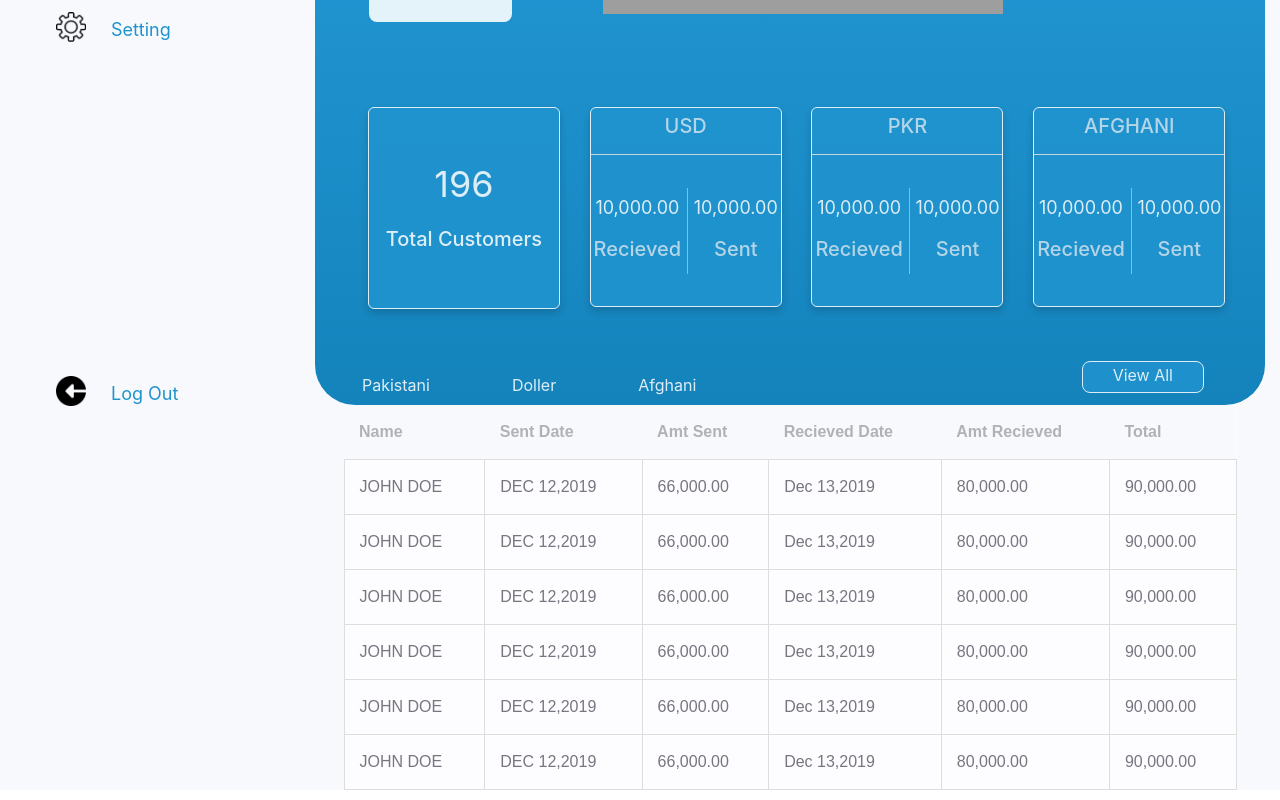
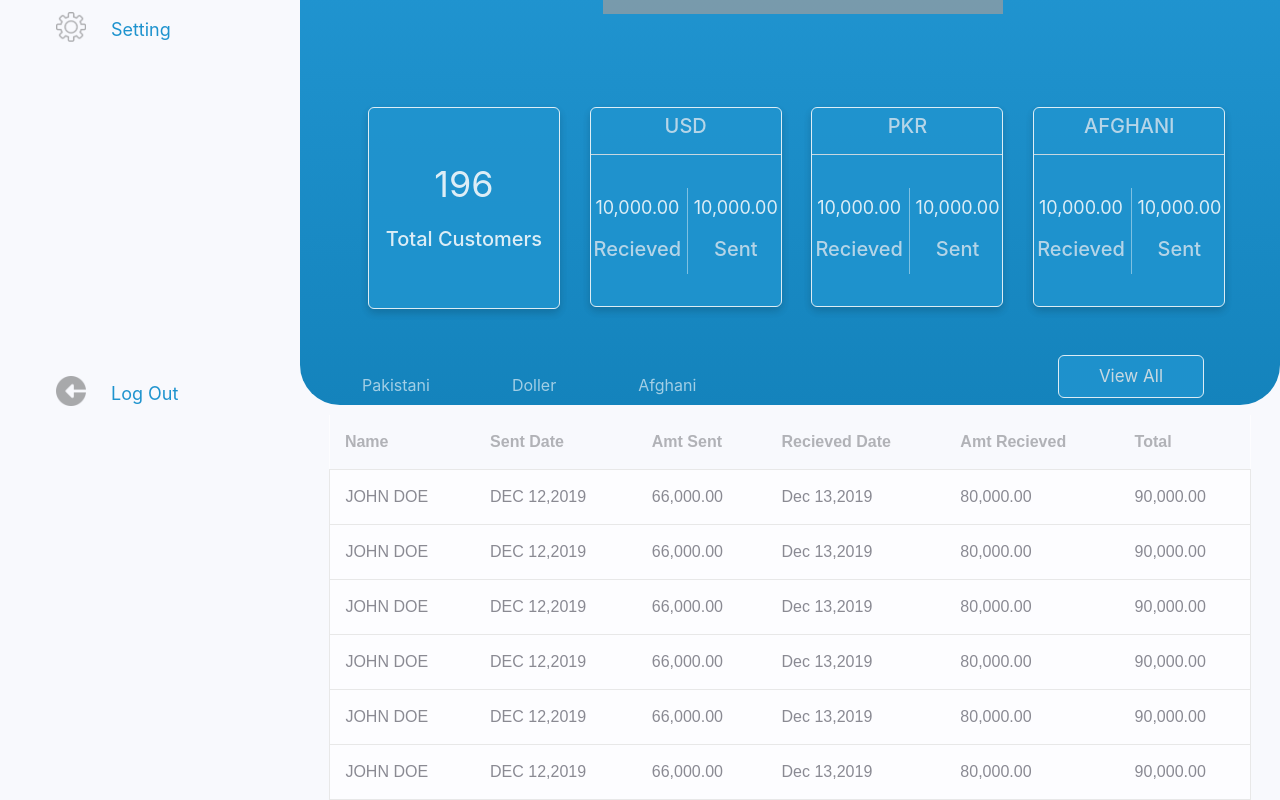
Before and after one commit to akashahmad/nstpAdmin, a React (Create React App) app: page / in a window 1280 px wide. Shown: the part 339-1139 px from the top of the page. Built offline with nearby package versions, Linux system fonts and the light colour scheme; grey boxes are pictures that could not be loaded.

Commit message:
homepage

```diff
--- a/src/Components/Section1/Style.js
+++ b/src/Components/Section1/Style.js
@@ -145,6 +145,7 @@ ul.list-unstyled.components.logout{
 .image_icon{
     height: 30px;
     margin-top: 21px;
+    opacity:0.32;
 }
 .sidenav-customer{
 margin-left:-7px;
--- a/src/Components/Section2/Style.js
+++ b/src/Components/Section2/Style.js
@@ -3,8 +3,11 @@ import React from 'react'
 export default ()=>{
 return(
 <style js="true">{`
+
+
 .Header-section2
 {
+    padding:0;
     background-color: #f8f9fd;
 
 }
@@ -21,12 +24,14 @@ return(
 }
 a.nav-link {
     color: white;
+    opacity:70%;
 }
 .vertical-line-inside-navbar{
     border-left: 1.5px solid white;
     height: 28px;
     margin-top: 9px;
     padding-left: 6px;
+    opacity:50%;
 }
 .image-search{
     padding-right: 15px;
@@ -118,13 +123,12 @@ a.nav-link {
 .btn1{
     background-color: #e4f3fa;
    border: 2px solid #e4f3fa;
-   color: #1c90cd;
-   padding-left: 15px;
-   padding-right: 15px;
-   padding-top: 5px;
-   border-radius: 8px;
-   padding-bottom: 5px;
+   color: #1e91cc;
+   padding: 8px 35px 8px 35px;
+   border-radius: 6px;
    margin-left: 20px;
+   background-color:#ffffff;
+   font-size: 17px;
 
 }
 
@@ -137,14 +141,11 @@ a.nav-link {
 .btn-viewall{
     background-color:#2094cf ;
     border:1px solid white;
-    padding-left: 30px;
-    padding-right: 30px;
-    // padding-top: 5px;
-    border-radius: 8px;
-    padding-bottom: 5px;
-    color: white;
+    padding: 8px 40px 8px 40px;
+    border-radius:6px;
+    color:  #e8e8e8;
     opacity: 85%;
-
+    font-size: 17px;
 }
 .card-recieved {
     min-height: 15vh;
--- a/src/Components/Section2/section2.js
+++ b/src/Components/Section2/section2.js
@@ -9,18 +9,18 @@ export default()=>{
 <>
 
 <div className="container-fluid Header-section2">
-        <div className="dashboard-content-homepage">
+        <div className="container-fluid dashboard-content-homepage">
 
             <nav class="navbar-section2-dashboard navbar-expand-lg ">
                 <div class="container-fluid navbar-top">
-
+                <div className="button-div-white">
                     <button type="button" id="sidebarCollapse" className="btntoggle btn1">
                         Add Customer
                         {/* <span>Toggle Sidebar</span> */}
-                    </button>
-                    <button class="btn btn-dark d-inline-block d-lg-none ml-auto" type="button" data-toggle="collapse" data-target="#navbarSupportedContent" aria-controls="navbarSupportedContent" aria-expanded="false" aria-label="Toggle navigation">
+                    </button></div>
+                    {/* <button class="btn btn-dark d-inline-block d-lg-none ml-auto" type="button" data-toggle="collapse" data-target="#navbarSupportedContent" aria-controls="navbarSupportedContent" aria-expanded="false" aria-label="Toggle navigation">
                         <i class="fas fa-align-justify"></i>
-                    </button>
+                    </button> */}
 
                     <div className="navbar-top-list">
                         <ul class="navbar-topnav-list navbar-nav ml-auto">
@@ -36,7 +36,7 @@ export default()=>{
                             </li>
                             <div class="vertical-line-inside-navbar"></div>
                             <li class="nav-item text-navbar-search">
-                                <a class="nav-link" href="#">Ahmed Wali</a>
+                                <a class="nav-link " href="#">Ahmed Wali</a>
                             </li>
                             <li class="nav-item text-navbar-search">
                             <a class="nav-link " href="#">
--- a/src/Components/Section3/Style.js
+++ b/src/Components/Section3/Style.js
@@ -14,11 +14,17 @@ table {
     border-collapse: collapse;
     width: 94%;
     margin-left: 3%;
+    margin-top:1%;
     background-color: #fdfdff;
   }
+  .section3-table-rows{
+    border:0.5px solid #e8e8e8;
+    opacity:85%;
+  }
   td{
-    border: 1px solid #dddddd;
+    border: none;
     color: #767680;
+    font-size:16px;
   }
   th{
       color: #b1b2b7;
--- a/src/Components/Section3/section3.js
+++ b/src/Components/Section3/section3.js
@@ -13,7 +13,7 @@ export default()=>{
     <th>Amt Recieved</th>
     <th>Total</th>
   </tr>
-  <tr>
+  <tr className="section3-table-rows">
     <td>JOHN DOE</td>
     <td>DEC 12,2019</td>
     <td>66,000.00</td>
@@ -22,7 +22,7 @@ export default()=>{
     <td>90,000.00</td>
 
   </tr>
-  <tr>
+  <tr className="section3-table-rows">
   <td>JOHN DOE</td>
     <td>DEC 12,2019</td>
     <td>66,000.00</td>
@@ -31,7 +31,7 @@ export default()=>{
     <td>90,000.00</td>
 
   </tr>
-  <tr>
+  <tr className="section3-table-rows">
   <td>JOHN DOE</td>
     <td>DEC 12,2019</td>
     <td>66,000.00</td>
@@ -40,7 +40,7 @@ export default()=>{
     <td>90,000.00</td>
 
   </tr>
-  <tr>
+  <tr className="section3-table-rows">
   <td>JOHN DOE</td>
     <td>DEC 12,2019</td>
     <td>66,000.00</td>
@@ -49,7 +49,7 @@ export default()=>{
     <td>90,000.00</td>
 
   </tr>
-  <tr>
+  <tr className="section3-table-rows">
   <td>JOHN DOE</td>
     <td>DEC 12,2019</td>
     <td>66,000.00</td>
@@ -58,7 +58,7 @@ export default()=>{
     <td>90,000.00</td>
 
   </tr>
-  <tr>
+  <tr className="section3-table-rows">
   <td>JOHN DOE</td>
     <td>DEC 12,2019</td>
     <td>66,000.00</td>
```
